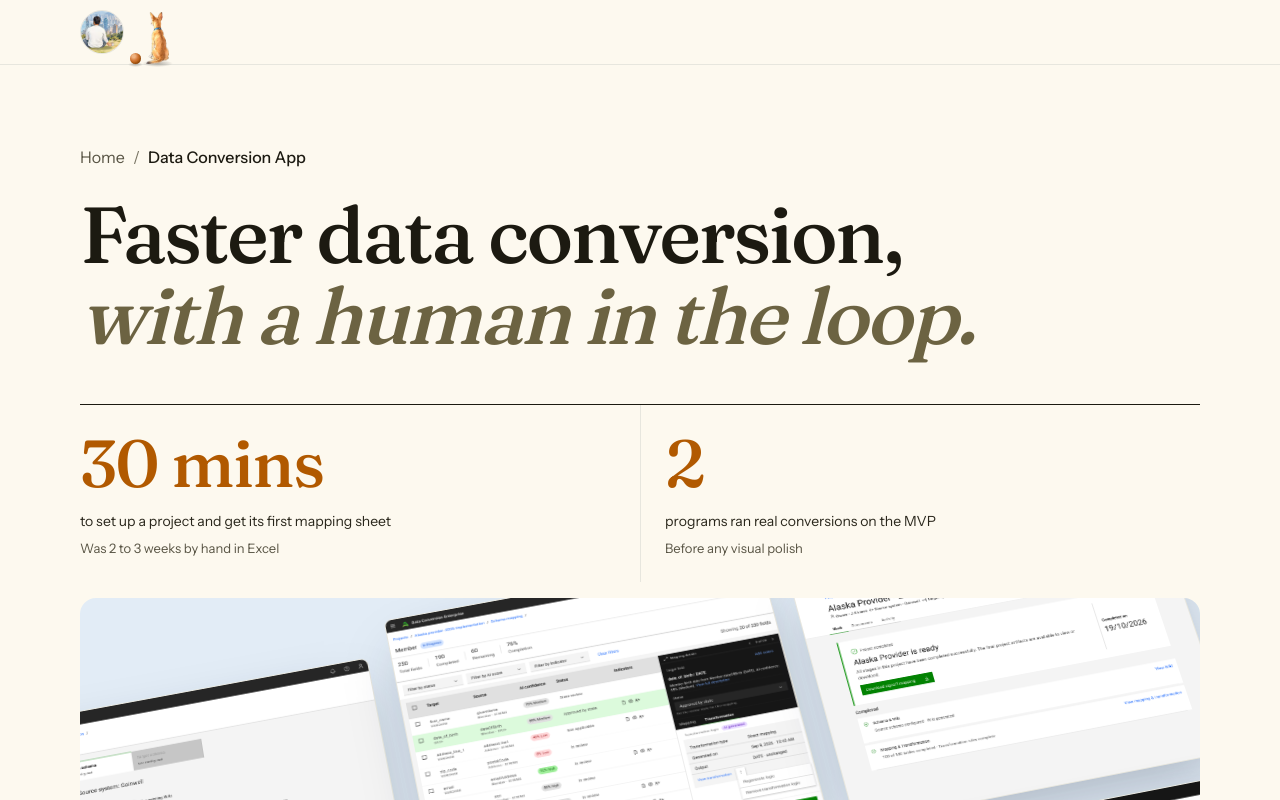
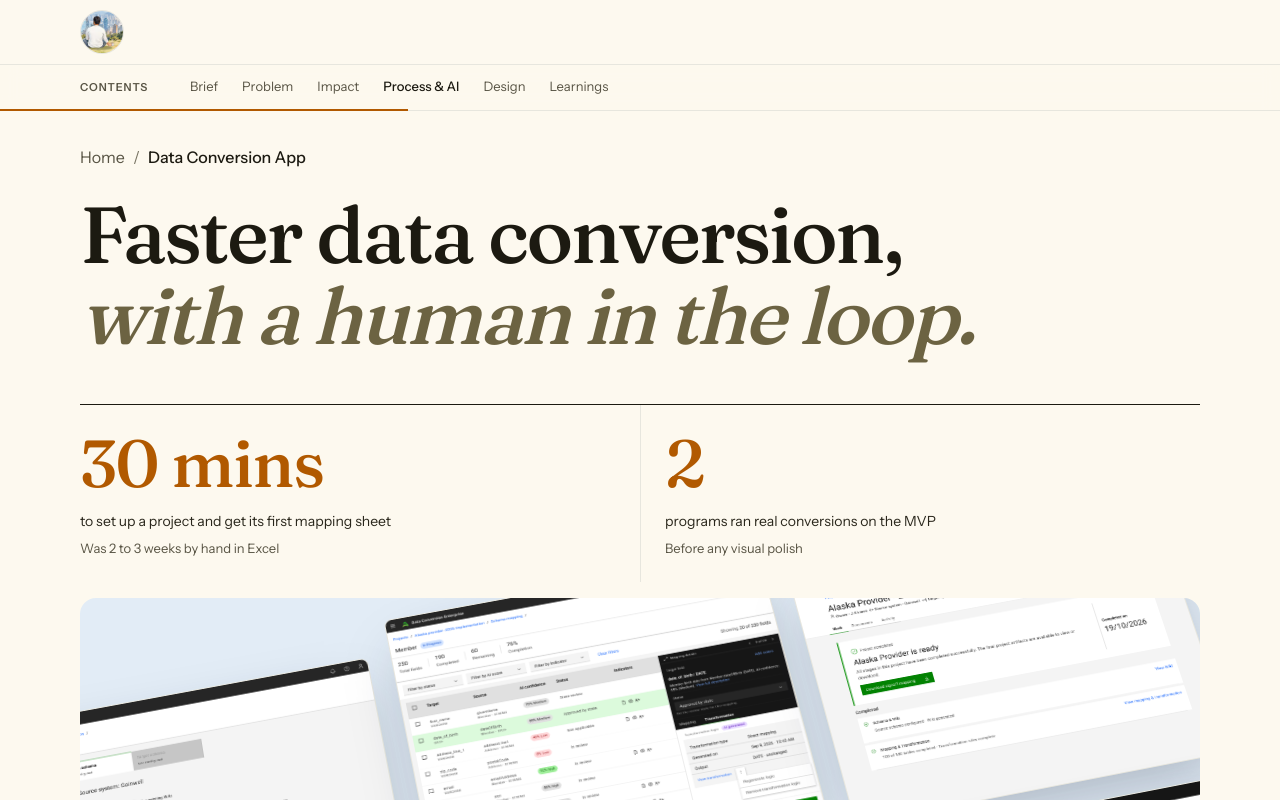
Before and after one commit to MaximusDuff13/Portfolio-2026, a Next.js app: page /work/data-conversion-app in a window 1280 px wide. Shown: the top 800 px of the page. Built offline with nearby package versions, Linux system fonts and the light colour scheme.

Commit message:
DCA: contents bar, grouped into six
The same CaseToc bar as Acentra Health: Brief, Problem, Impact, Process & AI,
Design (steps 01-04), Learnings. Each section keeps its own anchor.

Co-Authored-By: Claude Opus 5.5 <noreply@anthropic.com>

```diff
--- a/src/app/work/data-conversion-app/ProcessSection.tsx
+++ b/src/app/work/data-conversion-app/ProcessSection.tsx
@@ -71,7 +71,7 @@ export function ProcessSection() {
           </AnimatedSection>
 
           <AnimatedSection>
-            <div className="mt-16">
+            <div id="ai" data-toc-section className="mt-16">
               <p className="m-0 flex items-center gap-2 font-display text-heading-m font-medium text-foundation-900">
                 <Sparkles aria-hidden="true" size={20} strokeWidth={1.75} />Where AI helped
               </p>
--- a/src/app/work/data-conversion-app/page.tsx
+++ b/src/app/work/data-conversion-app/page.tsx
@@ -22,6 +22,21 @@ import { MappingFeature } from './MappingFeature'
 import { HubFeature } from './HubFeature'
 import { Testimonials } from './Testimonials'
 import { LearnedNextSteps } from './LearnedNextSteps'
+import { CaseToc, type TocItem } from '@/components/CaseToc'
+
+/* The contents bar (CaseToc, as on Acentra Health; Nov 25 2026). Grouped (Michael: twelve entries
+   was too many): six, each the first section of its group, so the underline stays on a group while
+   you read any part of it. Problem covers MVP focus; Process & AI covers 'Where AI helped'; Design
+   covers steps 01–04; Learnings covers the testimonial and next steps. The other sections keep their
+   ids, so links to them still work. */
+const toc: TocItem[] = [
+  { id: 'brief', label: 'Brief' },
+  { id: 'problem', label: 'Problem' },
+  { id: 'impact', label: 'Impact' },
+  { id: 'process', label: 'Process & AI' },
+  { id: 'step-requirements', label: 'Design' },
+  { id: 'testimonial', label: 'Learnings' },
+]
 
 export const metadata: Metadata = {
   title: 'Data Conversion App — Michael Jerome',
@@ -101,7 +116,7 @@ export default function DataConversionAppPage() {
         </div>
       </section>
 
-      <section className="px-6 sm:px-10 lg:px-section pt-section pb-section">
+      <section id="brief" data-toc-section className="px-6 sm:px-10 lg:px-section pt-section pb-section">
         <div className="max-w-6xl mx-auto">
           <BriefFacts
             description={description}
@@ -120,44 +135,47 @@ export default function DataConversionAppPage() {
           label, plain serif heading, one-line description, then the visual. Each is co-located
           beside this page. */}
       <ChapterBreak part="Part one" title="Understanding the work" />
-      <ProblemSection />
+      <div id="problem" data-toc-section><ProblemSection /></div>
 
       {/* ── MVP focus ──
           The scope row. Sits after the Problem so the cost of the old process is stated
           first and the constraint the MVP worked under answers it. It closes on its own
           hairline; see MvpFocus.tsx for the spacing contract. */}
-      <MvpFocus />
+      <div id="mvp" data-toc-section><MvpFocus /></div>
 
-      <Impact />
+      <div id="impact" data-toc-section><Impact /></div>
 
       {/* ── Process ── its own section, see ProcessSection.tsx. */}
-      <ProcessSection />
+      <div id="process" data-toc-section><ProcessSection /></div>
 
       {/* ── Part two: the design features ──
           In the user's journey order, all four in the sketchbook layout (Sketch.tsx): Requirements,
           Project hub (HubFeature.tsx, second since Nov 25: every later step opens from it), Schema & Wiki, Mapping. Each opens with its
           question and sticky notes; a sky "where AI helped" note appears only where AI helped. */}
       <ChapterBreak part="Part two" title="Designing the app" />
-      <RequirementsFeature />
-      <HubFeature />
-      <SchemaFeature />
-      <MappingFeature />
+      <div id="step-requirements" data-toc-section><RequirementsFeature /></div>
+      <div id="step-hub" data-toc-section><HubFeature /></div>
+      <div id="step-schema" data-toc-section><SchemaFeature /></div>
+      <div id="step-mapping" data-toc-section><MappingFeature /></div>
 
       {/* ── Testimonials ──
           After the features, before Keep exploring. Not another feature band: it sits on the
           page ground behind a hairline, with its own layout (see Testimonials). */}
-      <Testimonials />
+      <div id="testimonial" data-toc-section><Testimonials /></div>
 
       {/* ── Next steps, then What I learned ──
           The case study's closing section, after Testimonials. On the margin rail, like the
           opening sections, ending on the reflection (see LearnedNextSteps). */}
-      <LearnedNextSteps />
+      <div id="learned" data-toc-section><LearnedNextSteps /></div>
 
       <KeepExploring items={moreWork} />
 
       {/* the site footer, on every page (Nov 23 2026); light only here, like the rest of the case study */}
       <SiteFooter />
 
+      {/* the contents bar, as on Acentra Health (Nov 25 2026, Michael) */}
+      <CaseToc items={toc} />
+
     </main>
   )
 }
```
